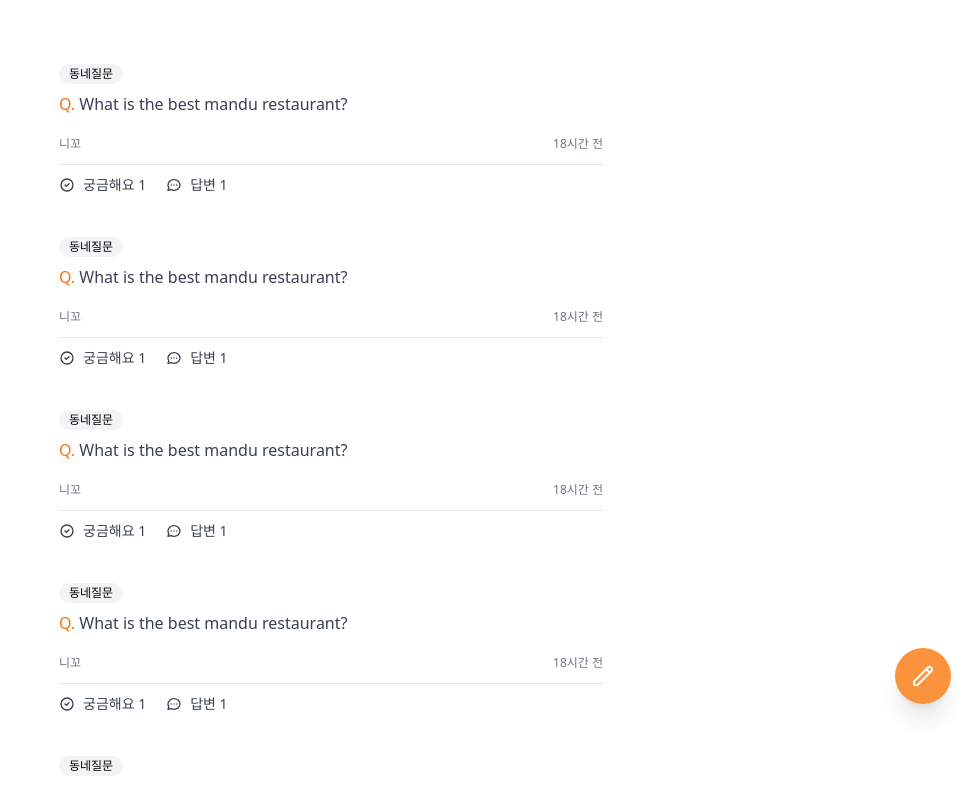
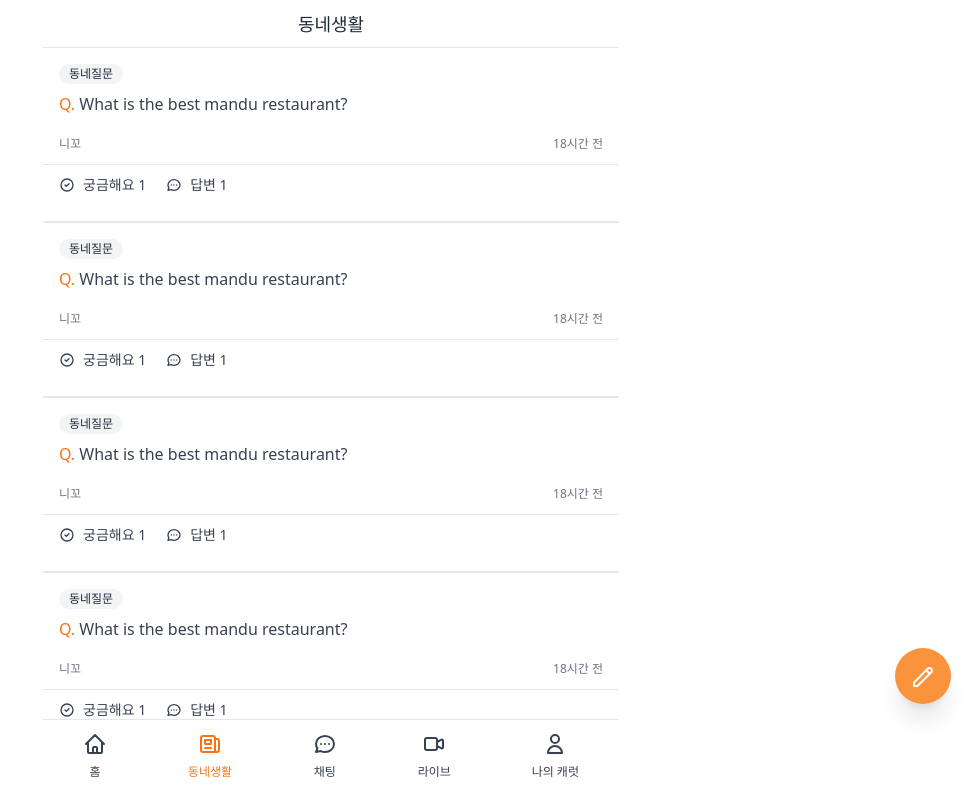
Before and after one commit to ricepotato/carrot-market, a Next.js app: page /community in a window 1280 px wide. Shown: the top 788 px of the page, without its empty margins (309-1280 px from the left). Built offline with nearby package versions, Linux system fonts and the light colour scheme.

Commit message:
feat: community

```diff
--- a/pages/community/[id].tsx
+++ b/pages/community/[id].tsx
@@ -1,7 +1,10 @@
 import type { NextPage } from "next";
+import Layout from "../../components/layout";
+import TextArea from "../../components/textarea";
 
 const CommunityPostDetail: NextPage = () => {
   return (
+    <Layout canGoBack>
       <div>
         <span className="inline-flex my-3 ml-4 items-center px-2.5 py-0.5 rounded-full text-xs font-medium bg-gray-100 text-gray-800">
           동네질문
@@ -72,16 +75,17 @@
           </div>
         </div>
         <div className="px-4">
-        <textarea
-          className="mt-1 shadow-sm w-full focus:ring-orange-500 rounded-md border-gray-300 focus:border-orange-500 "
-          rows={4}
+          <TextArea
+            name="description"
             placeholder="Answer this question!"
+            required
           />
           <button className="mt-2 w-full bg-orange-500 hover:bg-orange-600 text-white py-2 px-4 border border-transparent rounded-md shadow-sm text-sm font-medium focus:ring-2 focus:ring-offset-2 focus:ring-orange-500 focus:outline-none ">
             Reply
           </button>
         </div>
       </div>
+    </Layout>
   );
 };
 
--- a/pages/community/index.tsx
+++ b/pages/community/index.tsx
@@ -1,22 +1,27 @@
 import type { NextPage } from "next";
+import Link from "next/link";
+import FloatingButton from "../../components/floating-button";
+import Layout from "../../components/layout";
 
 const Community: NextPage = () => {
   return (
-    <div className="py-16 px-4 space-y-8">
+    <Layout hasTabBar title="동네생활">
+      <div className="space-y-4 divide-y-[2px]">
         {[1, 2, 3, 4, 5, 6].map((_, i) => (
-        <div key={i} className="flex cursor-pointer flex-col items-start">
-          <span className="flex items-center px-2.5 py-0.5 rounded-full text-xs font-medium bg-gray-100">
+          <Link key={i} href={`/community/${i}`}>
+            <a className="flex cursor-pointer flex-col pt-4 items-start">
+              <span className="flex ml-4 items-center px-2.5 py-0.5 rounded-full text-xs font-medium bg-gray-100 text-gray-800">
                 동네질문
               </span>
-          <div className="mt-2 text-gray-700">
-            <span className="text-orange-500 font-medium">Q.</span> What is the
-            best mandu restaurant?
+              <div className="mt-2 px-4 text-gray-700">
+                <span className="text-orange-500 font-medium">Q.</span> What is
+                the best mandu restaurant?
               </div>
-          <div className="mt-5 flex items-center justify-between w-full text-gray-500 font-medium text-xs">
+              <div className="mt-5 px-4 flex items-center justify-between w-full text-gray-500 font-medium text-xs">
                 <span>니꼬</span>
                 <span>18시간 전</span>
               </div>
-          <div className="flex space-x-5 mt-3 text-gray-700 py-2.5 border-t border-b-1 w-full">
+              <div className="flex px-4 space-x-5 mt-3 text-gray-700 py-2.5 border-t   w-full">
                 <span className="flex space-x-2 items-center text-sm">
                   <svg
                     className="w-4 h-4"
@@ -52,10 +57,10 @@
                   <span>답변 1</span>
                 </span>
               </div>
-        </div>
+            </a>
+          </Link>
         ))}
-
-      <button className="fixed hover:bg-orange-500 transition-colors cursor-pointer bottom-24 right-5 bg-orange-400 rounded-full p-4 shadow-xl text-white">
+        <FloatingButton href="/community/write">
           <svg
             className="w-6 h-6"
             fill="none"
@@ -70,8 +75,9 @@
               d="M15.232 5.232l3.536 3.536m-2.036-5.036a2.5 2.5 0 113.536 3.536L6.5 21.036H3v-3.572L16.732 3.732z"
             ></path>
           </svg>
-      </button>
+        </FloatingButton>
       </div>
+    </Layout>
   );
 };
 
--- a/pages/community/write.tsx
+++ b/pages/community/write.tsx
@@ -1,17 +1,16 @@
 import type { NextPage } from "next";
+import Button from "../../components/button";
+import Layout from "../../components/layout";
+import TextArea from "../../components/textarea";
 
 const Write: NextPage = () => {
   return (
-    <div className="px-4 py-10">
-      <textarea
-        className="mt-1 shadow-sm w-full focus:ring-orange-500 rounded-md border-gray-300 focus:border-orange-500 "
-        rows={4}
-        placeholder="Ask a question!"
-      />
-      <button className="mt-2 w-full bg-orange-500 hover:bg-orange-600 text-white py-2 px-4 border border-transparent rounded-md shadow-sm text-sm font-medium focus:ring-2 focus:ring-offset-2 focus:ring-orange-500 focus:outline-none ">
-        Submit
-      </button>
-    </div>
+    <Layout canGoBack title="Write Post">
+      <form className="p-4 space-y-4">
+        <TextArea required placeholder="Ask a question!" />
+        <Button text="Submit" />
+      </form>
+    </Layout>
   );
 };
 
```
Lines whose indentation alone changed are shown as unchanged.
